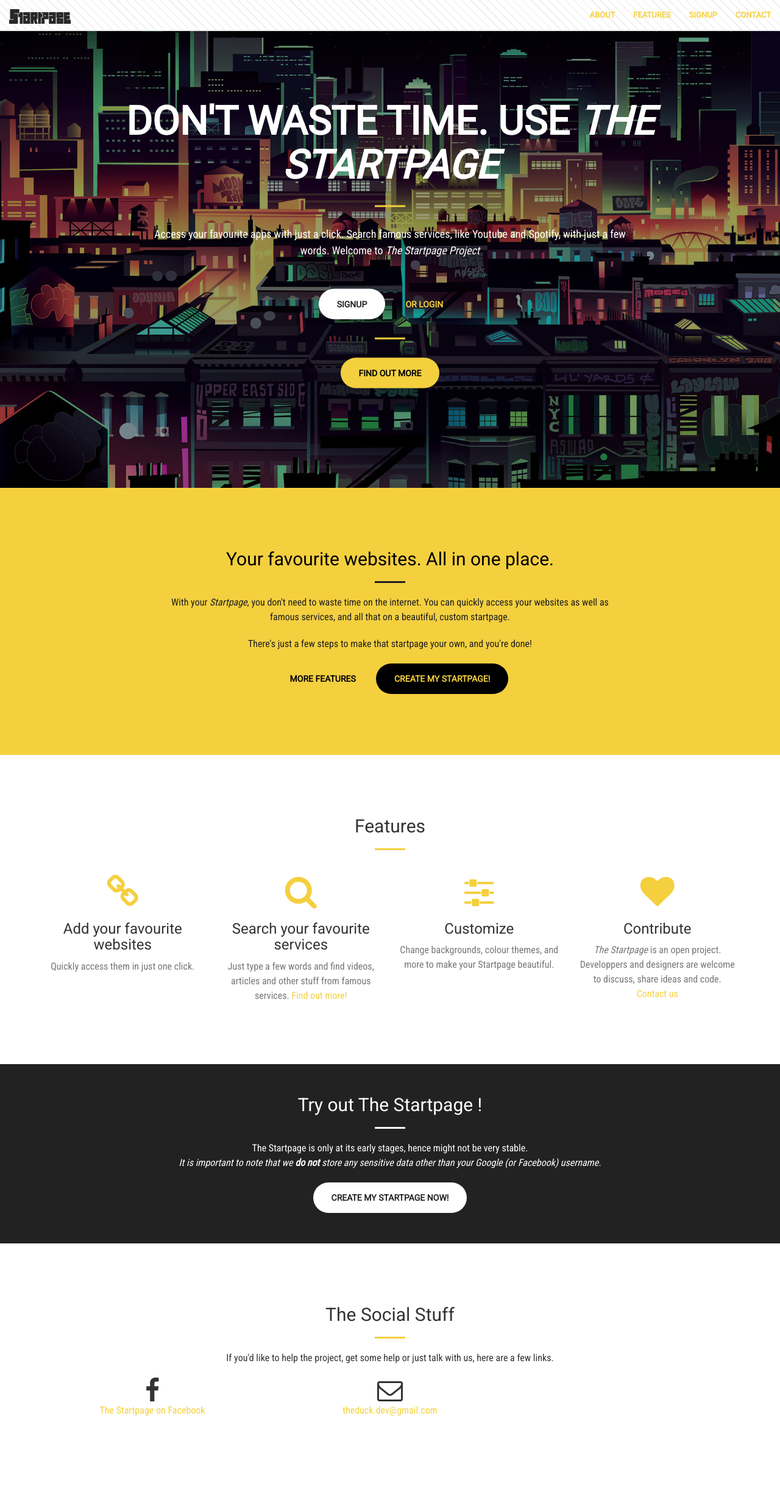
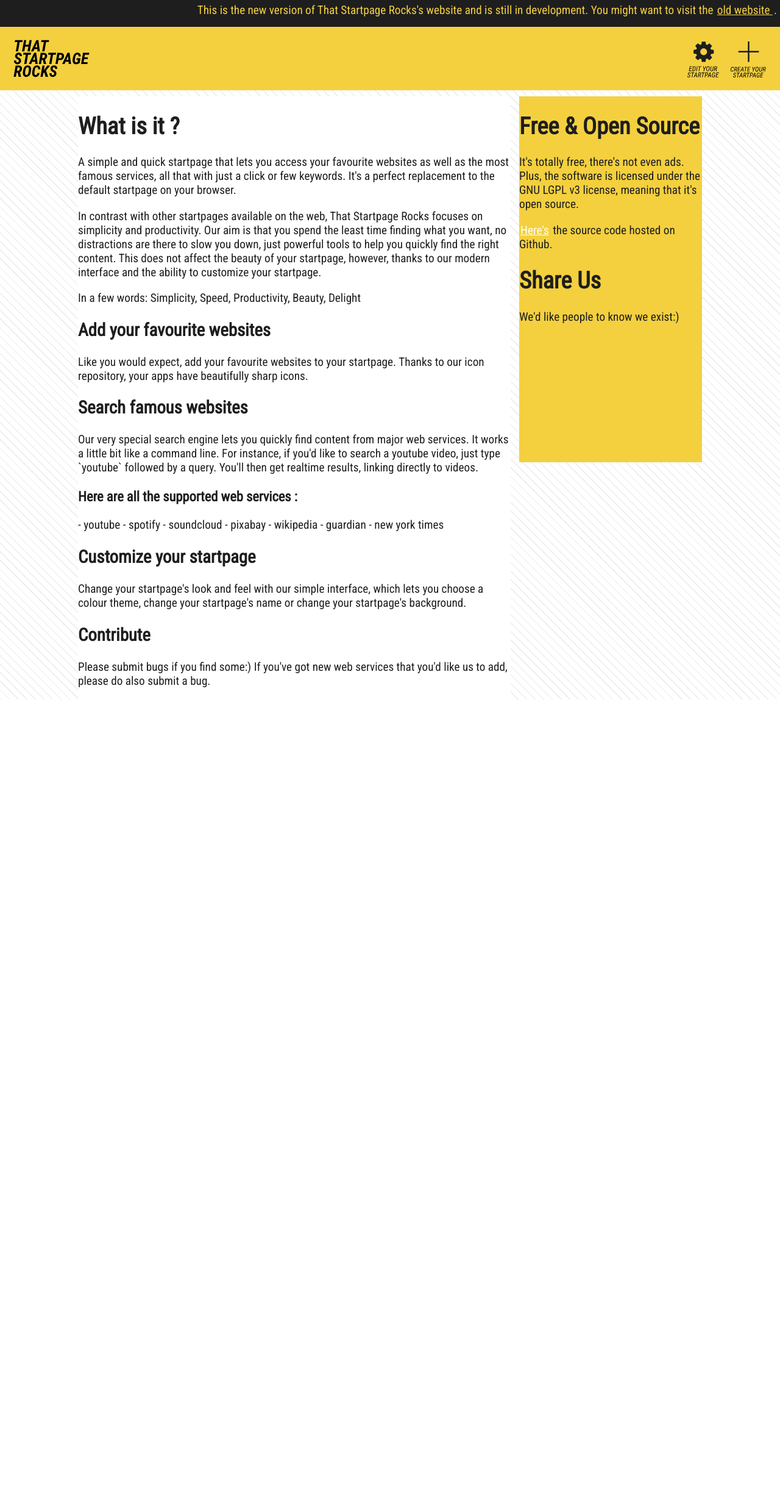
Before and after one commit to mark-spurgeon/that-startpage-rocks, a Flask app: page / in a window 1280 px wide. Shown: the whole page at 61% size. After the commit the page ends 1147 px from the top, so only its background shows below. Run offline with Flask 2, Linux system fonts and the light colour scheme; parts of the project's set-up code (start-up, migrations or seed data) failed here and were passed over; some libraries are stand-ins or nearby versions.

Commit message:
Website Update

```diff
--- a/app.yaml
+++ b/app.yaml
@@ -1,5 +1,5 @@
 application: startpage-1072
-version: 1
+version: 2
 runtime: python27
 api_version: 1
 threadsafe: yes
--- a/main.py
+++ b/main.py
@@ -52,10 +52,10 @@ def jsonResponse(json_dict):
 
 @app.route('/')
 def index():
+    return render_template('index.html')
+@app.route('/old')
+def index_old():
     return render_template('the-index.html')
-@app.route('/next')
-def index_new():
-    return render_template('index.html')
 @app.route('/features')
 def features():
     return redirect(url_for("index"))
@@ -253,6 +253,7 @@ def cfg_upload_bg():
             l = images.get_serving_url(blob_key)
             user.backgroundImageURL = l
             user.backgroundImageKey=BlobKey(blob_key)
+
             #import datetime
             #user.imgUrl="http://startpage-1072.appspot.com/img/{0}/{1}/{2}".format(us[0].source,us[0].userID,datetime.datetime.now())
             user.put()
@@ -577,7 +578,8 @@ def customsearch():
 ## Icon repo
 #####
 def getDomainFromUrl(u):
-    dom = u.replace('http://','').replace('https:','')
+    dom = u.replace('http://','')
+    dom = dom.replace('https://','')
     dom1 = dom.split('/')[0].split('.')
     f_dom = dom1[-2]+'.'+dom1[-1]
     return f_dom
--- a/static/styles/home.css
+++ b/static/styles/home.css
@@ -1,9 +1,85 @@
 body {
-  color:rgb(30,30,30)
+  color:rgb(30,30,30);
+  margin:0px;
+  padding:0px;
+  overflow:auto;
+  font-size:1.2em;
 }
 h1,h2,p {
   color:rgb(30,30,30)
 }
-.cap {
-  font-size:1.4em;
+#container {
+  margin-top:10px !important;
 }
+#message {
+  background-color:rgb(30,30,30);
+  color:#F4D03F;
+  margin:0px;
+  padding:5px;
+  height:34px;
+  text-align:right;
+}
+#message a {
+  color:#F4D03F;
+}
+#message a:hover {
+  background-color:#F4D03F;
+  color:rgb(30,30,30)
+}
+
+#header {
+  background-color:#F4D03F;
+  margin:0px;
+  padding:20px;
+  height:64px;
+}
+#icon-block {
+  width:128px;
+  height:64px;
+  float:left;
+  margin:0px;
+}
+.h-icon {
+    width:64px;
+    height:64px;
+    margin:0px;
+    margin-left:10px;
+    padding:0px;
+    float:right;
+}
+.h-icon:hover{
+  background-color:rgba(0,0,0,0.01)
+}
+#about {
+  display:block;
+  float:left;
+  background-color:white;
+  width:710px;
+}
+#right-panel {
+  display:block;
+  width:300px;
+  height:600px;
+  margin:0px;
+  background-color:#F4D03F;
+  float:right;
+}
+
+@media screen and (max-width: 1040px) {
+  #about {
+    width:500px;
+  }
+  #right-panel {
+    width:200px;
+  }
+}
+
+@media screen and (max-width: 800px) {
+  #about {
+    width:500px;
+  }
+  #right-panel{
+    display:none;
+  }
+
+}
--- a/static/styles/login.css
+++ b/static/styles/login.css
@@ -27,7 +27,6 @@ div#logo {
   padding:5px;
   width:340px;
   background-color:#F4D03F;
-  box-shadow:0px 0px 1px #888888;
 }
 div#logo img {
   width:160px;
@@ -44,7 +43,6 @@ div#login {
   border-style:solid;
   border-width:0px;
   border-top-width:3px;
-  border-color:rgb(30,30,30);
   box-shadow:0px 0px 1px #888888;
 }
 
--- a/templates/index.html
+++ b/templates/index.html
@@ -1,6 +1,6 @@
 <html>
 <head>
-  <title>HighStreetStartpage - A Simple & Beautiful Startpage</title>
+  <title>That Startpage Rocks - A Simple & Beautiful Startpage</title>
   <meta name="viewport" content="width=device-width, initial-scale=1">
   <!-- Missing icon -->
   <meta property="og:image" content=""/>
@@ -22,13 +22,55 @@
   <link href="/static/styles/home.css" rel="stylesheet" type="text/css">
 </head>
 <body>
+  <div id='message'>
+    This is the new version of That Startpage Rocks's website and is still in development. You might want to visit the <a href="/old"> old website </a>.
+  </div>
+  <div id='header'>
+    <div id='icon-block'>
+      <img src='/static/icons/tsr.svg' />
+    </div>
+    <a class='h-icon' href='/signup'>
+      <img src='/static/icons/signup.svg' />
+    </a>
+    <a class='h-icon' href='/login'>
+      <img src='/static/icons/login.svg' />
+    </a>
+  </div>
   <div id='container'>
-    <p id='thanks'><span class='cap'>H</span>igh<span class='cap'>S</span>treet<span class='cap'>S</span>tartpage</p>
+    <div id='right-panel'>
+      <h1>Free & Open Source</h1>
+      <p> It's totally free, there's not even ads. Plus, the software is licensed under the GNU LGPL v3 license, meaning that it's open source. </p>
+      <p><a href="">Here's</a> the source code hosted on Github.</p>
+      <h1>Share Us</h1>
+      <p>We'd like people to know we exist:)</p>
+      <h1></h1>
+    </div>
     <div id='about'>
       <h1>What is it ?</h1>
-      <p>It is a simple, fast and customisable startpage. The HighStreetStartpage's goal is to be as much distraction-free as possible, while giving quick access to your favourite websites as well as the most famous web services.  </p>
-    </div>
-    <div id='left-panel'></div>
+      <p>A simple and quick startpage that lets you access your favourite websites as well as the most famous services, all that with just a click or few keywords. It's a perfect replacement to the default startpage on your browser.</p>
+      <p>In contrast with other startpages available on the web, That Startpage Rocks focuses on simplicity and productivity. Our aim is that you spend the least time finding what you want, no distractions are there to slow you down, just powerful tools to help you quickly find the right content. This does not affect the beauty of your startpage, however, thanks to our modern interface and the ability to customize your startpage.</p>
+      <p>In a few words: Simplicity, Speed, Productivity, Beauty, Delight</p>
+
+      <h2>Add your favourite websites</h2>
+      <p>Like you would expect, add your favourite websites to your startpage. Thanks to our icon repository, your apps have beautifully sharp icons.</p>
+      <h2>Search famous websites</h2>
+      <p>Our very special search engine lets you quickly find content from major web services. It works a little bit like a command line. For instance, if you'd like to search a youtube video, just type `youtube` followed by a query. You'll then get realtime results, linking directly to videos.</p>
+
+      <h3>Here are all the supported web services :</h3>
+      <p>
+      - youtube
+      - spotify
+      - soundcloud
+      - pixabay
+      - wikipedia
+      - guardian
+      - new york times
+      </p>
+      <h2>Customize your startpage</h2>
+      <p>Change your startpage's look and feel with our simple interface, which lets you choose a colour theme, change your startpage's name or change your startpage's background.</p>
+      <h2>Contribute</h2>
+      <p>Please submit bugs if you find some:) If you've got new web services that you'd like us to add, please do also submit a bug.</p>
+      </div>
   </div>
 
 </body>
--- a/templates/login.html
+++ b/templates/login.html
@@ -1,6 +1,6 @@
 <html>
 <head>
-  <title>Login - The Startpage Project</title>
+  <title>Login - That Startpage Rocks</title>
   <link rel="stylesheet" href="//maxcdn.bootstrapcdn.com/font-awesome/4.3.0/css/font-awesome.min.css">
   <link href='https://fonts.googleapis.com/css?family=Lobster' rel='stylesheet' type='text/css'>
   <link href='https://fonts.googleapis.com/css?family=Roboto' rel='stylesheet' type='text/css'>
@@ -15,7 +15,7 @@
 
   <div id='container'>
     <div id='logo'>
-      <img src='/static/startpage.svg' width=100>
+      <img src='/static/icons/tsr.svg' width=100>
     </div>
     <div id='login'>
       <p>Please login:</p>
--- a/templates/the-index.html
+++ b/templates/the-index.html
@@ -10,7 +10,7 @@
     <meta name="author" content="">
     <meta name="google-site-verification" content="OrYyrm5tXp4_lAYfyVIzfguo3L_5I-uzZSnoEqGEsiA" />
 
-    <title>The Startpage Project</title>
+    <title>That Startpage Rocks</title>
 
     <!-- Bootstrap Core CSS -->
     <link rel="stylesheet" href="/static/styles/bootstrap.min.css" type="text/css">
@@ -76,7 +76,7 @@
     <header>
         <div class="header-content">
             <div class="header-content-inner">
-                <h1>Don't Waste Time. Use <i>The Startpage</i></h1>
+                <h1 >Don't Waste Time. Use <i style='text-decoration:'>That Startpage Rocks</i></h1>
                 <hr>
                 <p style='color:white;'>Access your favourite apps with just a click. Search famous services, like Youtube and Spotify, with just a few words. Welcome to <i>The Startpage Project</i> </p>
                 <a href="/signup" class="btn btn-default btn-xl page-scroll signup">Signup</a>
```
Also changed, not shown: static/styles/signup.css (+8 -1 lines), templates/home.css (deleted, +0 -9 lines), templates/signup.html (+5 -5 lines), static/icons/kebabologie.png (deleted), static/icons/login.svg (added), static/icons/nytimes.png (deleted), static/icons/nytimes_white.png (deleted), static/icons/signup.svg (added), static/icons/the-guardian.png (deleted), static/icons/tsr.svg (added), static/icons/youtube-logo.png (deleted), static/icons/youtube.png (deleted), 1 other file.
